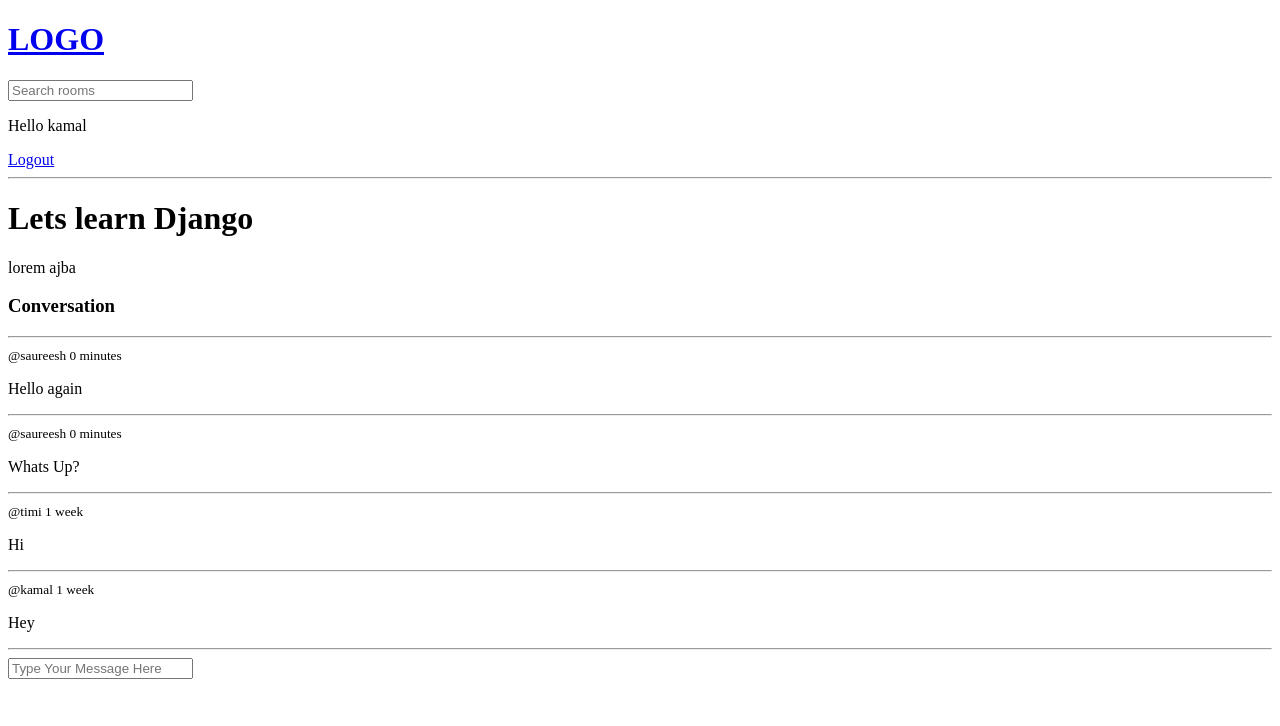
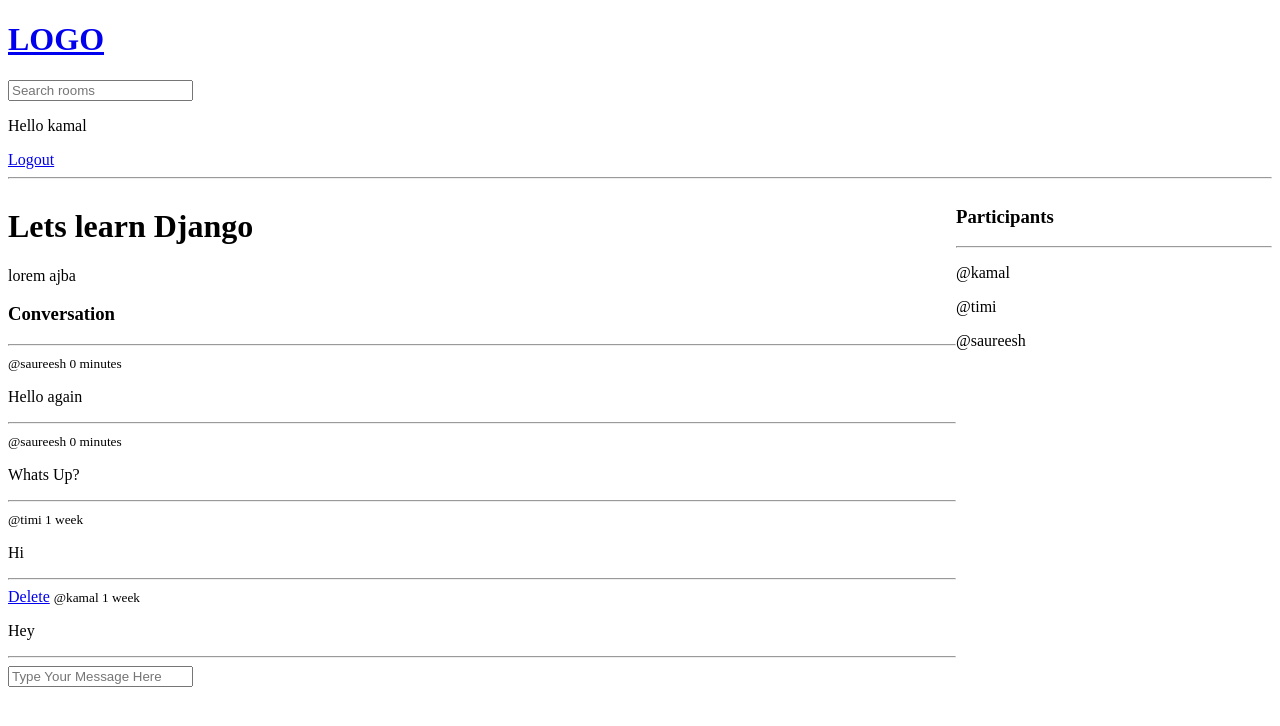
Before and after one commit to kamal048/django-project-STUDYBUD, a Django app: page /room/1/ in a window 1280 px wide. Shown: the top 726 px of the page. Run offline with Django 5.2, Linux system fonts and the light colour scheme; a user stored in the database is signed in; data comes from the database, SQL or seed files in the repository; both versions use the stored data as it was after the commit.

Commit message:
delete message

```diff
--- a/base/models.py
+++ b/base/models.py
@@ -14,7 +14,7 @@ class Room(models.Model):
     topic=models.ForeignKey(Topic,on_delete=models.SET_NULL,null=True)
     name=models.CharField(max_length=100)
     description=models.TextField(null=True,blank=True)
-    #participants=
+    participants=models.ManyToManyField(User, related_name='participants',blank=True)
     updated=models.DateTimeField(auto_now=True)
     created=models.DateTimeField(auto_now_add=True)
 
@@ -31,5 +31,8 @@ class Message(models.Model):
     updated=models.DateTimeField(auto_now=True)
     created=models.DateTimeField(auto_now_add=True)
 
+    class Meta:
+        ordering=['-updated','-created']
+
     def __str__(self):
         return self.body[0:50]
--- a/base/templates/base/room.html
+++ b/base/templates/base/room.html
@@ -1,5 +1,13 @@
 {% extends 'main.html' %}
 {% block content %}
+<style>
+    .room-container{
+        display:grid;
+        grid-template-columns: 3fr 1fr;
+    }
+</style>
+<div class="room-container">
+    <div>
         <h1>{{room.name}}</h1>
         <p>{{room.description}}</p>
         <div class="comment-wraper">
@@ -7,6 +15,9 @@
             <hr>
             {%for message in room_messages%}
             <div>
+                {%if request.user == message.user %}
+                <a href="{% url 'delete-message' message.id%}">Delete</a>
+                {%endif%}
                 <small>@{{message.user}}  {{message.created|timesince}}</small>
                 <p>{{message.body}}</p>
                 <hr>
@@ -21,4 +32,15 @@
             </form>
         </div>
         {%endif%}
+    </div>
+    <div>
+        <h3>Participants</h3>
+        <hr>
+        {%for user in participants%}
+        <div>
+            <p>@{{user.username}}</p>
+        </div>
+        {%endfor%}
+    </div>
+</div>
 {% endblock content %}
--- a/base/urls.py
+++ b/base/urls.py
@@ -9,5 +9,6 @@ urlpatterns=[
     path('room/<str:pk>/', views.room,name='room'),
     path('create-room/',views.createroom,name='create-room'),
     path('update-room/<str:pk>',views.updateroom,name='update-room'),
-    path('delete-room/<str:pk>',views.deleteroom,name='delete-room')
+    path('delete-room/<str:pk>',views.deleteroom,name='delete-room'),
+    path('delete-message/<str:pk>',views.deletemessage,name='delete-message')
 ]
--- a/base/views.py
+++ b/base/views.py
@@ -57,20 +57,23 @@ def home(request):
                              Q(description__icontains=q))
     topics=Topic.objects.all()
     roomcount=rooms.count()
-    context={'rooms':rooms,'topics':topics,'roomcount':roomcount}
+    room_messages=Message.objects.all()
+    context={'rooms':rooms,'topics':topics,'roomcount':roomcount,'room_messages':room_messages}
     return render(request, 'base/home.html', context)
 
 def room(request,pk):
     room = Room.objects.get(id=pk)
-    room_messages=room.message_set.all().order_by('-created')
+    room_messages=room.message_set.all()
+    participants=room.participants.all()
     if request.method=='POST':
         message=Message.objects.create(
             user=request.user,
             room=room,
             body=request.POST.get('body')
         )
+        room.participants.add(request.user)
         return redirect('room',pk=room.id)
-    context = {'room':room,'room_messages':room_messages}
+    context = {'room':room,'room_messages':room_messages,'participants':participants}
     return render(request, 'base/room.html',context)
 
 @login_required(login_url='/login')
@@ -108,6 +111,16 @@ def deleteroom(request,pk):
         return redirect('home')
     return render(request,'base/delete.html',{'obj':room})
 
+@login_required(login_url='/login')
+def deletemessage(request,pk):
+    message=Message.objects.get(id=pk)
+    if request.user != message.user:
+        return HttpResponse('You are not allowed here!!')
+    if request.method=='POST':
+        message.delete()
+        return redirect('home')
+    return render(request,'base/delete.html',{'obj':message})
+
 def logoutuser(request):
     logout(request)
     return redirect('home')
```
Also changed, not shown: base/templates/base/home.html (+12 -1 lines), base/migrations/0003_alter_room_options_room_participants.py (added), db.sqlite3. Lines whose indentation alone changed are shown as unchanged.
